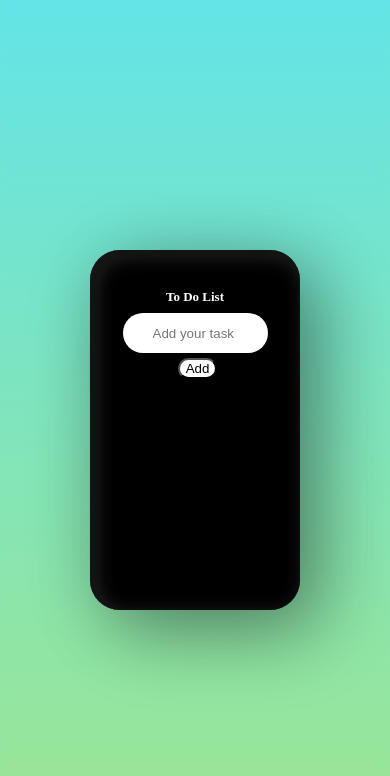
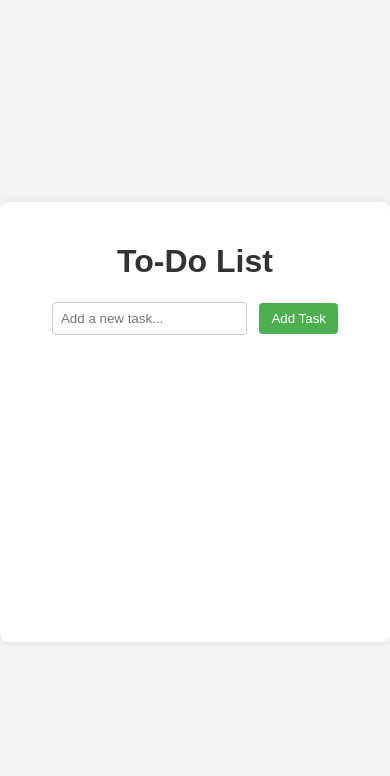
Before and after one commit to mihaiciupitu/ToDoList, a plain HTML site: page index.html in a window 390 px wide. Drawn offline with Linux system fonts and the light colour scheme.

Commit message:
Add files via upload

```diff
--- a/index.html
+++ b/index.html
@@ -3,43 +3,16 @@
   <head>
     <meta charset="UTF-8" />
     <meta name="viewport" content="width=device-width, initial-scale=1.0" />
-    <title>To Do list</title>
     <link rel="stylesheet" href="styleToDo.css" />
+    <title>To-Do List</title>
   </head>
   <body>
-    <div class="container">
-      <div class="box">
-        <h1 class="title">To Do List</h1>
-        <div class="tasks">
-          <input type="text" id="input" placeholder="Add your task" />
-          <button onclick="addTask()">Add</button>
-          <ul id="list"></ul>
-        </div>
-      </div>
+    <div class="todo-container">
+      <h1>To-Do List</h1>
+      <input type="text" id="taskInput" placeholder="Add a new task..." />
+      <button onclick="addTask()">Add Task</button>
+      <ul id="taskList"></ul>
     </div>
-    <script>
-      const inputBox = document.getElementById("input");
-      const listContainer = document.getElementById("list");
-      function addTask() {
-        if (inputBox.value === "") {
-          alert("you must write something");
-        } else {
-          let li = document.createElement("li");
-          li.innerHTML = inputBox.value;
-          listContainer.appendChild(li);
-          let span = document.createElement("span");
-          span.innerHTML = "\u00d7";
-          span.classList.add("delete");
-          li.appendChild(span);
-        }
-        inputBox.value = "";
-      }
-      listContainer.addEventListener("click", (event) => {
-        if (event.target.classList.contains("delete")) {
-          const listItem = event.target.parentElement;
-          listContainer.removeChild(listItem);
-        }
-      });
-    </script>
+    <script src="index.js"></script>
   </body>
 </html>
--- /dev/null
+++ b/index.js
@@ -0,0 +1,44 @@
+function addTask() {
+  var taskInput = document.getElementById("taskInput");
+  var taskList = document.getElementById("taskList");
+
+  if (taskInput.value.trim() !== "") {
+    var li = document.createElement("li");
+    li.innerHTML =
+      '<span class="task-text">' +
+      taskInput.value +
+      "</span>" +
+      '<input type="text" class="edit-input">' +
+      '<button class="delete-btn" onclick="deleteTask(this)">Delete</button>' +
+      '<button class="edit-btn" onclick="editTask(this)">Edit</button>';
+    // Buttons are in this order due to Float Right
+    taskList.appendChild(li);
+    taskInput.value = "";
+    var editInput = li.querySelector(".edit-input");
+    editInput.style.display = "none";
+  }
+}
+
+function editTask(button) {
+  var li = button.parentElement;
+  var taskText = li.querySelector(".task-text");
+  var editInput = li.querySelector(".edit-input");
+
+  if (editInput.style.display === "none" || !editInput.value.trim()) {
+    // If the edit input is hidden or empty, show it and hide the task text
+    taskText.style.display = "none";
+    editInput.value = taskText.textContent;
+    editInput.style.display = "inline-block";
+  } else {
+    // If the edit input is visible and not empty, update the task text and hide the input
+
+    taskText.textContent = editInput.value;
+    taskText.style.display = "inline-block";
+    editInput.style.display = "none";
+  }
+}
+
+function deleteTask(button) {
+  var li = button.parentElement;
+  li.remove();
+}
--- a/styleToDo.css
+++ b/styleToDo.css
@@ -1,66 +1,81 @@
-.container {
+body {
+  font-family: "Arial", sans-serif;
+  background-color: #f4f4f4;
+  margin: 0;
   display: flex;
+  align-items: center;
   justify-content: center;
+  height: 100vh;
+}
+
+.todo-container {
+  background-color: #fff;
+  box-shadow: 0 0 10px rgba(0, 0, 0, 0.1);
+  padding: 20px;
+  border-radius: 8px;
   text-align: center;
-  align-items: center;
-  min-height: 100vh;
-  flex-direction: column;
-  background-image: linear-gradient(#64e4e6, #9ee591);
+  width: 400px;
+  height: 400px;
 }
-body {
-  background-image: linear-gradient(#64e4e6, #9ee591);
+
+h1 {
+  color: #333;
 }
-.box {
-  position: relative;
-  background-color: black;
-  color: white;
-  width: 450px;
-  height: 400px;
-  padding: 30px;
-  border-radius: 30px;
-  box-shadow: 25px 25px 75px rgba(0, 0, 0, 0.25),
-    10px 10px 70px rgba(0, 0, 0, 0.25), inset 5px 5px 10px rgba(0, 0, 0, 0.5),
-    inset 5px 5px 20px rgba(255, 255, 255, 0.2),
-    inset -5px -5px 15px rgba(0, 0, 0, 0.75);
+
+input {
+  padding: 8px;
+  margin-right: 8px;
+  border: 1px solid #ccc;
+  border-radius: 4px;
 }
-#input {
-  position: relative;
-  width: 300px;
+
+button {
+  padding: 8px 12px;
+  background-color: #4caf50;
+  color: #fff;
   border: none;
-  outline: none;
-  padding: 15px 30px;
-  border-radius: 30px;
+  border-radius: 4px;
+  cursor: pointer;
 }
-button {
-  position: relative;
-  border-radius: 15px;
-  background-color: white;
-  color: black;
-  margin-left: 5px;
+
+button:hover {
+  background-color: #45a049;
 }
+
+ul {
+  list-style-type: none;
+  padding: 0;
+}
+
 li {
-  color: white;
+  padding: 4px 8px 8px 8px;
+
+  background-color: #eee;
+  border-radius: 4px;
+  align-items: left;
   text-align: left;
+  margin-bottom: 4px;
 }
-ul li span {
-  margin-left: 150px;
+
+.delete-btn,
+.edit-btn {
+  display: inline-block;
+  padding: 4px 8px;
+  margin-right: 4px;
+  margin-top: 0px;
+  border-radius: 4px;
+  cursor: pointer;
+  float: right;
 }
-@media screen and (max-width: 600px) {
-  .box {
-    width: 150px;
-    height: 300px;
-  }
-  #input {
-    width: 85px;
-    height: 10px;
-  }
-  .title {
-    font-size: small;
-  }
-  button {
-    margin-top: 5px;
-  }
-  ul li span {
-    margin-left: 50px;
-  }
+
+.edit-btn {
+  background-color: #3498db;
+  color: #fff;
+  border: none;
 }
+
+.delete-btn {
+  background-color: #ff4d4d;
+  color: #fff;
+  border: none;
+}
```
